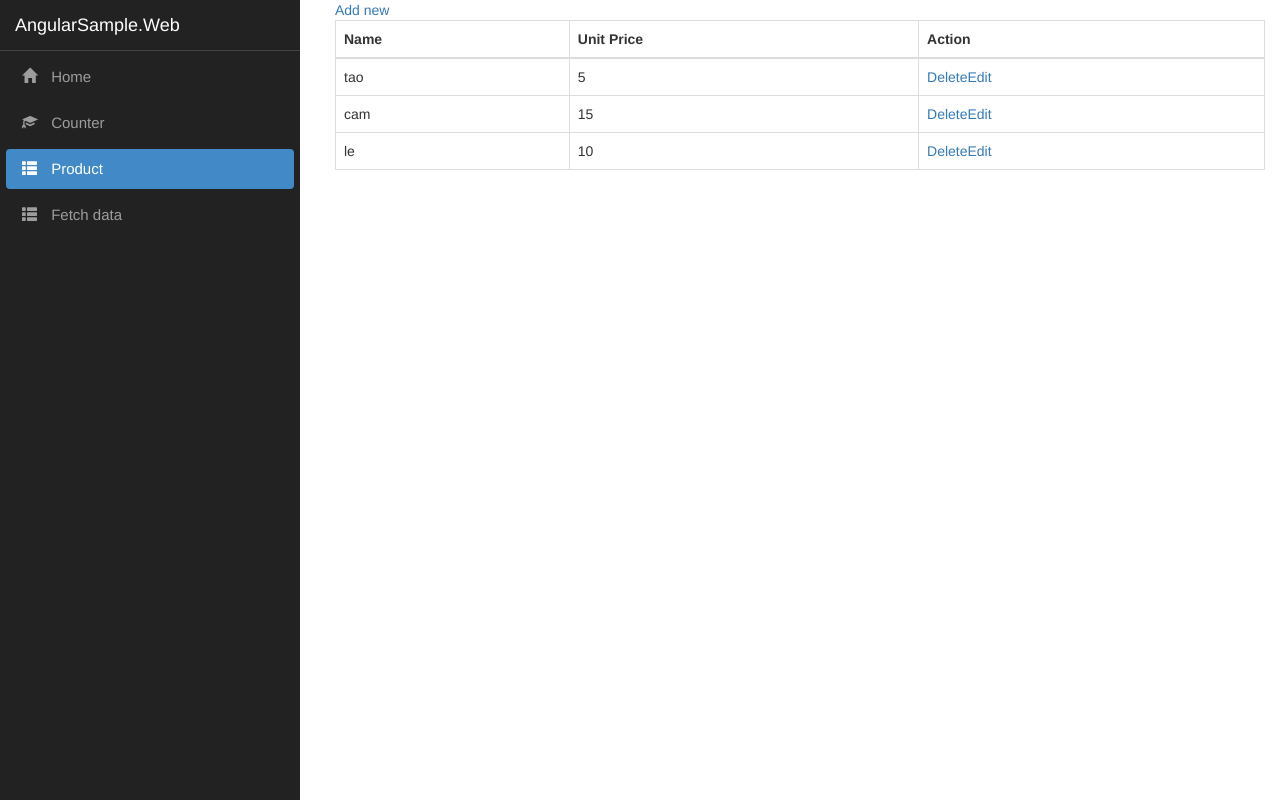
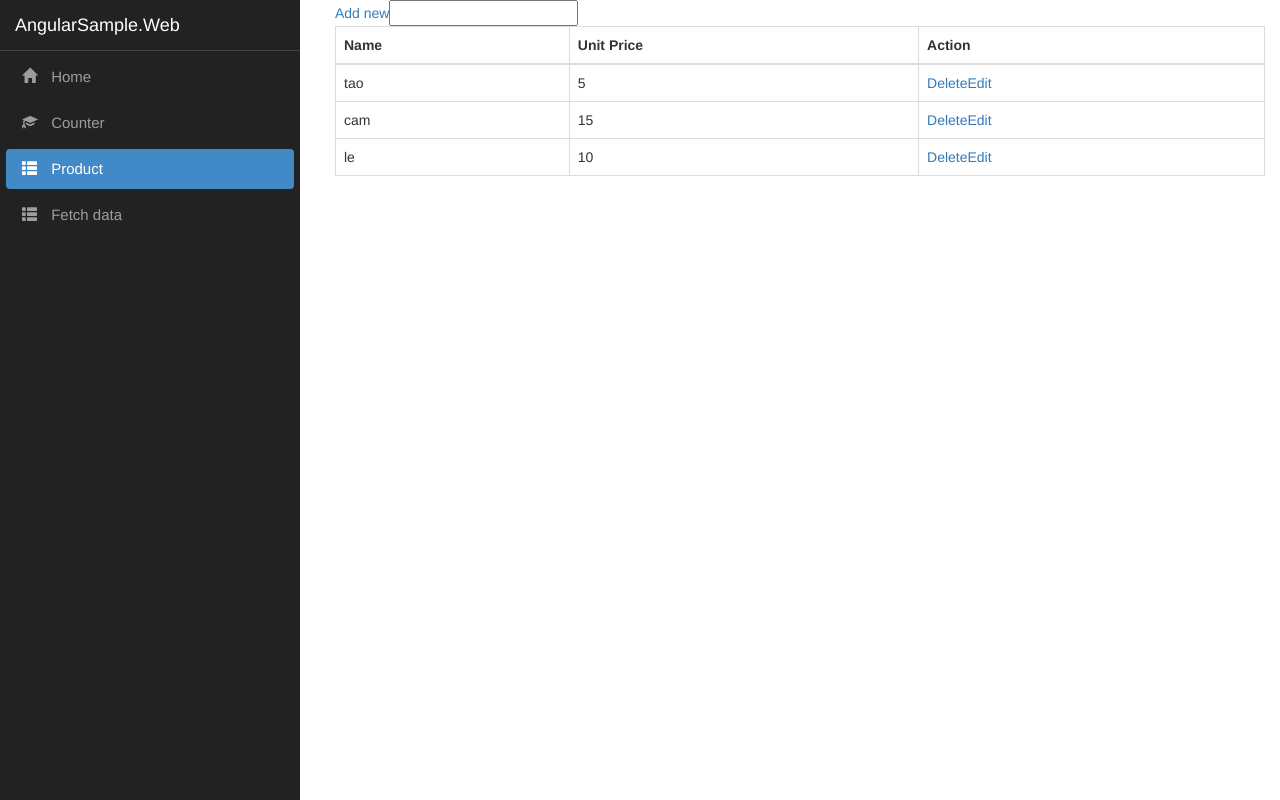
Before and after one commit to sonbua/Angular-5-Sample, an Angular app in the folder src/AngularSample.Web/ClientApp/: page /product in a window 1280 px wide. Built offline with nearby package versions, Linux system fonts and the light colour scheme; data requests are answered from the project's data file.

Commit message:
Add feature: search product by name.

```diff
--- a/src/AngularSample.Web/ClientApp/package.json
+++ b/src/AngularSample.Web/ClientApp/package.json
@@ -9,7 +9,8 @@
     "build:ssr": "npm run build -- --app=ssr --output-hashing=media",
     "test": "ng test",
     "lint": "ng lint",
-    "e2e": "ng e2e"
+    "e2e": "ng e2e",
+    "db": "json-server --watch database\\db.json"
   },
   "private": true,
   "dependencies": {
--- a/src/AngularSample.Web/ClientApp/src/app/app.module.ts
+++ b/src/AngularSample.Web/ClientApp/src/app/app.module.ts
@@ -1,6 +1,6 @@
 import { BrowserModule } from '@angular/platform-browser';
 import { NgModule } from '@angular/core';
-import { FormsModule } from '@angular/forms';
+import {FormsModule, ReactiveFormsModule} from '@angular/forms';
 import { HttpClientModule } from '@angular/common/http';
 import { RouterModule } from '@angular/router';
 
@@ -28,6 +28,7 @@ import { EditProductComponent } from './product/edit-product/edit-product.compon
     BrowserModule.withServerTransition({ appId: 'ng-cli-universal' }),
     HttpClientModule,
     FormsModule,
+    ReactiveFormsModule,
     RouterModule.forRoot([
       { path: '', component: HomeComponent, pathMatch: 'full' },
       { path: 'counter', component: CounterComponent },
--- a/src/AngularSample.Web/ClientApp/src/app/product/product-list/product-list.component.html
+++ b/src/AngularSample.Web/ClientApp/src/app/product/product-list/product-list.component.html
@@ -1,4 +1,6 @@
 <a routerLink="/add-product">Add new</a>
+<input type="text" [(ngModel)]="query" (ngModelChange)="search(query)" />
+
 <table class="table table-bordered">
   <thead>
   <tr>
--- a/src/AngularSample.Web/ClientApp/src/app/product/product-list/product-list.component.ts
+++ b/src/AngularSample.Web/ClientApp/src/app/product/product-list/product-list.component.ts
@@ -8,6 +8,7 @@ import {Product, ProductService} from "../../service/product.service";
 })
 export class ProductListComponent implements OnInit {
   products: Product[];
+  query: string;
 
   constructor(private productService: ProductService) {
   }
@@ -27,4 +28,15 @@ export class ProductListComponent implements OnInit {
       x => this.loadAllProducts()
     );
   }
+
+  search(query: string): void {
+    if(!query){
+      this.loadAllProducts();
+      return;
+    }
+
+    this.productService.filterByName(query).subscribe(
+      x => this.products = x
+    )
+  }
 }
--- a/src/AngularSample.Web/ClientApp/src/app/service/product.service.ts
+++ b/src/AngularSample.Web/ClientApp/src/app/service/product.service.ts
@@ -15,6 +15,10 @@ export class ProductService {
 
   queryAllProducts(): Observable<Product[]> {
     return this.http.get<Product[]>('http://localhost:3000/products');
+  }
+
+  filterByName(query): Observable<Product[]> {
+    return this.http.get<Product[]>('http://localhost:3000/products?name_like=' + query);
   }
 
   add(product: Product): Observable<any> {
```
Also changed, not shown: 1 other file (tests, documents, lock files or other folders).
